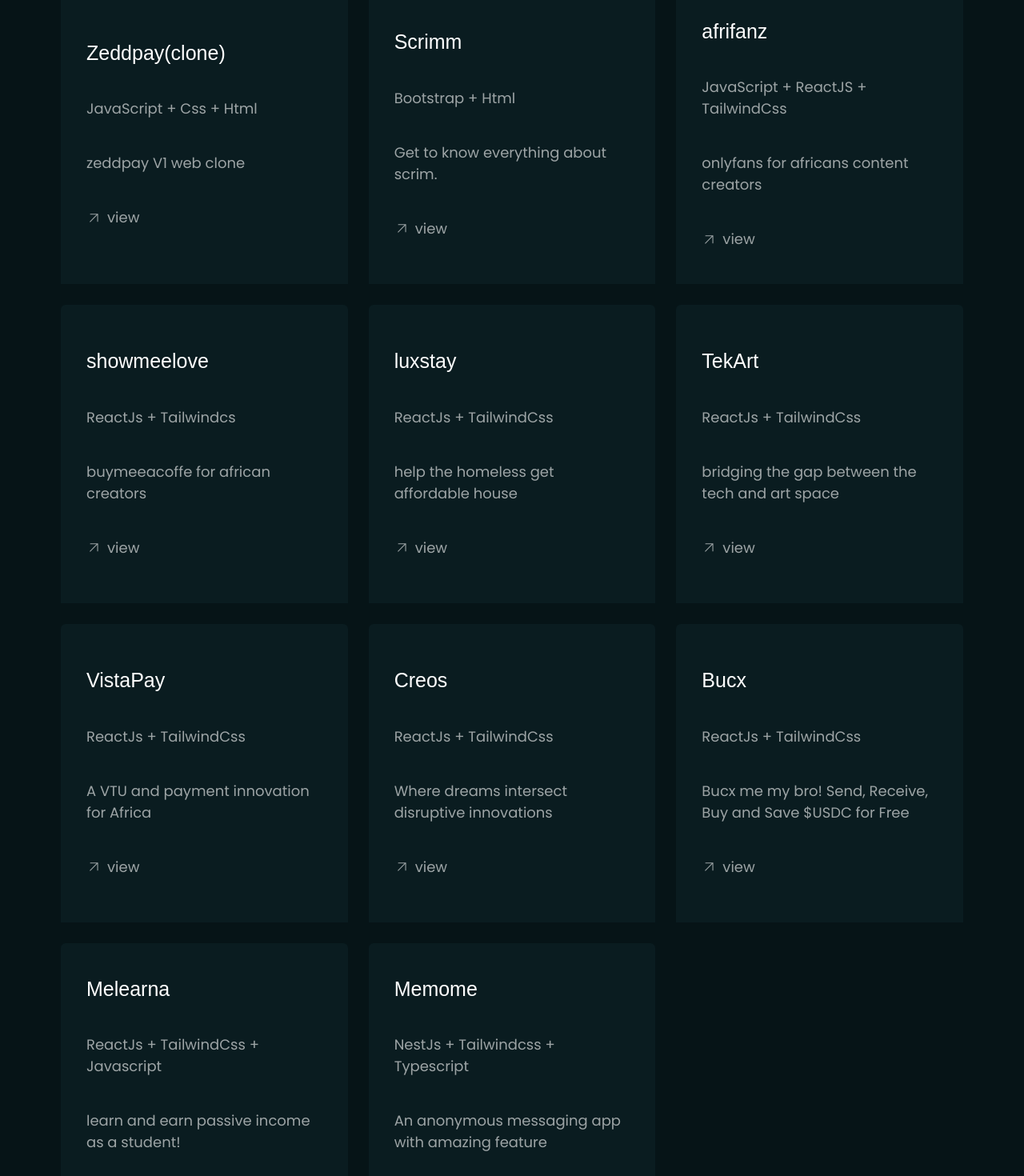
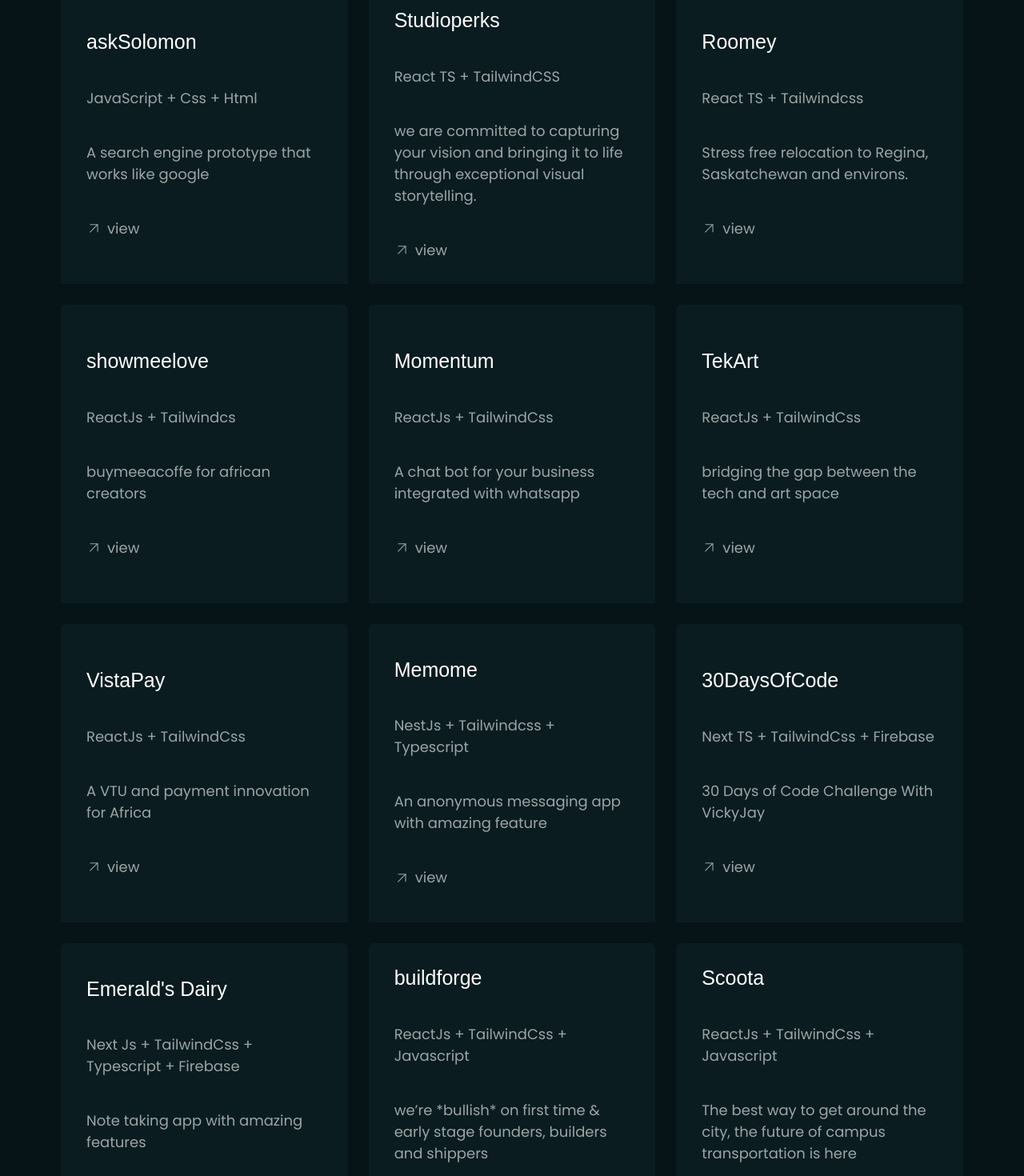
Before and after one commit to Victorola-coder/VickyJay, a React (Vite) app: page / in a window 1280 px wide. Shown: the part 5200-6670 px from the top of the page at 80% size. Built offline with nearby package versions, Linux system fonts and the light colour scheme; a web font is replaced by a local one.

Commit message:
[chore]: updated projects

```diff
--- a/src/data/data.js
+++ b/src/data/data.js
@@ -1,4 +1,10 @@
 export const projects = [
+  {
+    name: "Showmeelove",
+    desc: "Let your fans Show You Love for your contents",
+    lang: "Nodejs + React Ts + TailwindCss",
+    link: "https://showmeelove.com/",
+  },
   {
     name: "text2Speech",
     desc: "converts the text input to an audio output",
@@ -18,22 +24,16 @@
     link: "https://asksolomon.vercel.app/",
   },
   {
-    name: "Zeddpay(clone)",
-    desc: "zeddpay V1 web clone",
-    lang: "JavaScript + Css + Html",
-    link: "https://zeddpay-clvne.vercel.app/",
+    name: "Studioperks",
+    desc: "we are committed to capturing your vision and bringing it to life through exceptional visual storytelling.",
+    lang: "React TS + TailwindCSS",
+    link: "https://studioperks.org",
   },
   {
-    name: "Scrimm",
-    desc: "Get to know everything about scrim.",
-    lang: "Bootstrap + Html",
-    link: "https://victorola-coder.github.io/scrimm/",
-  },
-  {
-    name: "afrifanz",
-    desc: "onlyfans for africans content creators",
-    lang: "JavaScript + ReactJS + TailwindCss",
-    link: "https://waitlist.afrifanz.com/",
+    name: "Roomey",
+    desc: "Stress free relocation to Regina, Saskatchewan and environs.",
+    lang: "React TS + Tailwindcss ",
+    link: "https://roomey.ca/",
   },
   {
     name: "showmeelove",
@@ -42,10 +42,10 @@
     link: "https://showmeelove.com/",
   },
   {
-    name: "luxstay",
-    desc: "help the homeless get affordable house",
+    name: "Momentum",
+    desc: "A chat bot for your business integrated with whatsapp",
     lang: "ReactJs + TailwindCss",
-    link: "https://luxstayy.vercel.app/",
+    link: "https://momentumprop.my.id/",
   },
   {
     name: "TekArt",
@@ -60,29 +60,35 @@
     link: "https://vistapay-web.vercel.app/",
   },
   {
-    name: "Creos",
-    desc: "Where dreams intersect disruptive innovations",
-    lang: "ReactJs + TailwindCss",
-    link: "https://https://creos-ebon.vercel.app/",
+    name: "Memome",
+    desc: "An anonymous messaging app with amazing feature",
+    lang: "NestJs + Tailwindcss + Typescript",
+    link: "https://memome.online/",
   },
   {
-    name: "Bucx",
-    desc: "Bucx me my bro! Send, Receive, Buy and Save $USDC for Free",
-    lang: "ReactJs + TailwindCss",
-    link: "https://https://crymno.brimble.app/",
-  },
-  {
-    name: "Melearna",
-    desc: "learn and earn passive income as a student!",
-    lang: "ReactJs + TailwindCss + Javascript",
-    link: "https://melearna.vercel.app/",
+    name: "30DaysOfCode",
+    desc: "30 Days of Code Challenge With VickyJay",
+    lang: "Next TS + TailwindCss + Firebase",
+    link: "https://30days-proto.vercel.app/",
   },
 
   {
-    name: "Memome",
-    desc: "An anonymous messaging app with amazing feature",
-    lang: "NestJs + Tailwindcss + Typescript",
-    link: "https://memome.one/",
+    name: "Emerald's Dairy",
+    desc: "Note taking app with amazing features",
+    lang: "Next Js + TailwindCss + Typescript + Firebase",
+    link: "https://notee-app.vercel.app/",
+  },
+  {
+    name: "buildforge",
+    desc: "we’re *bullish* on first time & early stage founders, builders and shippers",
+    lang: "ReactJs + TailwindCss + Javascript",
+    link: "https://buildforge.vercel.app/",
+  },
+  {
+    name: "Scoota",
+    desc: "The best way to get around the city, the future of campus transportation is here",
+    lang: "ReactJs + TailwindCss + Javascript",
+    link: "https://scoota.io/",
   },
 ];
 
```
